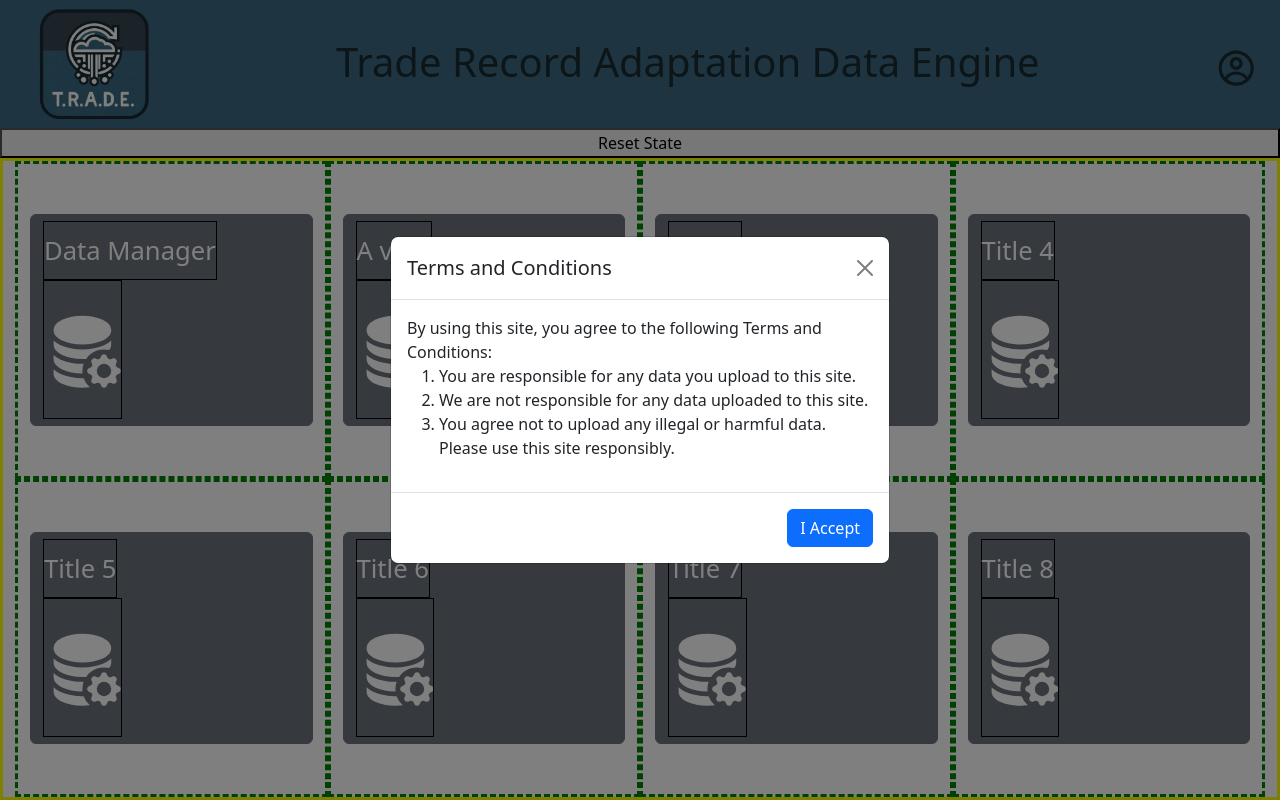
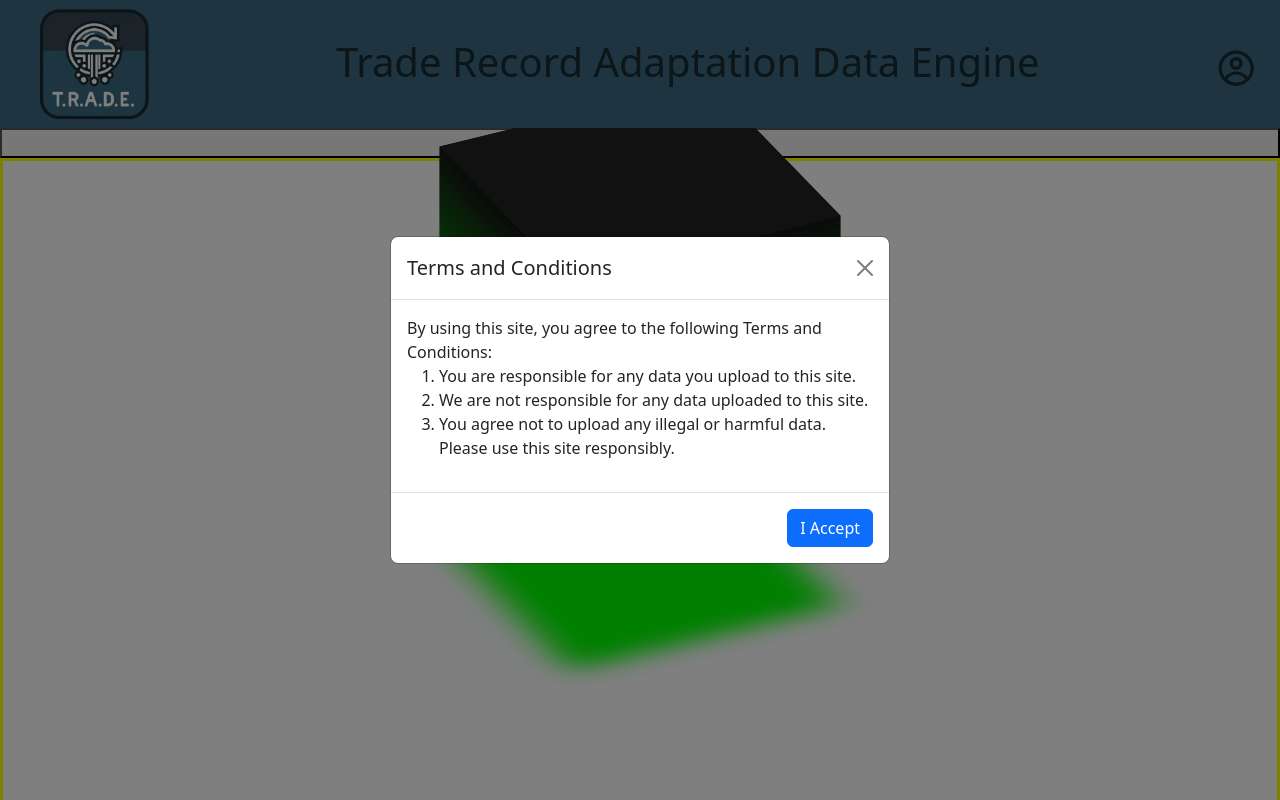
Before and after one commit to JOATZ/TRADE_App, a React (Create React App) app: page / in a window 1280 px wide. Shown: the top 800 px of the page. Built offline with nearby package versions, Linux system fonts and the light colour scheme.

Commit message:
playing with 3d rotating box

```diff
--- a/src/App.css
+++ b/src/App.css
@@ -27,6 +27,19 @@ body.dark-mode {
 body {
   background-color: var(--color-background);
 }
+/*rotating box */
+@keyframes animate
+{
+  0%
+  {
+    transform: rotateX(-30deg) rotateY(0deg)
+  }
+  100%
+  {
+    transform: rotateX(-30deg) rotateY(360deg)
+  }
+}
+
 /*_____________Home Page Layout and Buttons_______________________*/
 .home-page-container {
   display: flex;
--- a/src/components/HomePageTile.js
+++ b/src/components/HomePageTile.js
@@ -22,7 +22,7 @@ const tileStyles = {
         display: 'flex',
         justifyContent: 'center',
         alignItems: 'center',
-        fontSize: '2vmax'
+        fontSize: '3.5vmax'
     },
     icon: {
         border: 'solid black 1px',
--- /dev/null
+++ b/src/components/RotatingBox.js
@@ -0,0 +1,82 @@
+const Box = () => {
+    return (
+        <div style={cubeStyle.cube}>
+            <div style={cubeStyle.cubeTop} className='cubeTop'></div>
+            <div style={cubeStyle.cubeDiv}>
+                <span
+                    ref={(el) => el && el.style.setProperty('--i', '0')}
+                    style={cubeStyle.cubeDivSpan}
+                ></span>
+                <span
+                    ref={(el) => el && el.style.setProperty('--i', '1')}
+                    style={cubeStyle.cubeDivSpan}
+                ></span>
+                <span
+                    ref={(el) => el && el.style.setProperty('--i', '2')}
+                    style={cubeStyle.cubeDivSpan}
+                ></span>
+                <span
+                    ref={(el) => el && el.style.setProperty('--i', '3')}
+                    style={cubeStyle.cubeDivSpan}
+                ></span>
+            </div>
+            <div style={cubeStyle.cubeBottom} className='cubeBottom'></div>
+        </div>
+    )
+}
+const cubeStyle = {
+    '*': {
+        margin: '0',
+        padding: '0',
+        boxSizing: 'border-box',
+        background: 'black'
+    },
+    cube: {
+        position: 'relative',
+        width: '300px',
+        height: '300px',
+        transformStyle: 'preserve-3d',
+        transform: 'rotateX(-30deg)',
+        animation: 'animate 10s linear infinite'
+    },
+    cubeDiv: {
+        position: 'absolute',
+        top: '0',
+        left: '0',
+        width: '100%',
+        height: '100%',
+        transformStyle: 'preserve-3d'
+    },
+    cubeDivSpan: {
+        position: 'absolute',
+        top: '0',
+        left: '0',
+        width: '100%',
+        height: '100%',
+        background: 'linear-gradient(#151515,#00ec00)',
+        transform: 'rotateY(calc(90deg*var(--i))) translateZ(150px)'
+    },
+    cubeTop: {
+        position: 'absolute',
+        top: '0',
+        left: '0',
+        width: '300px',
+        height: '300px',
+        background: '#222',
+        transform: 'rotateX(90deg) translateZ(150px)'
+    },
+    cubeBottom: {
+        position: 'absolute',
+        top: '0',
+        left: '0',
+        width: '300px',
+        height: '300px',
+        background: '#0f0',
+        transform: 'rotateX(-90deg) translateZ(300px)',
+        filter: 'blur(20px)',
+        boxShadow:
+            '0 0 120px rgba(0,255,0,0.2) 0 0 200px rgba(0,255,0,0.4) 0 0 300px rgba(0,255,0,0.6) 0 0 400px rgba(0,255,0,0.8) 0 0 500px rgba(0,255,0,1)'
+    }
+}
+
+export default Box
--- a/src/pages/HomePage.js
+++ b/src/pages/HomePage.js
@@ -1,5 +1,6 @@
 import React from 'react'
 import HomePageTile from 'components/HomePageTile'
+import Box from 'components/RotatingBox'
 import { BsDatabaseFillGear } from 'react-icons/bs'
 import { NavLink } from 'react-router-dom'
 import { Container, Row } from 'reactstrap'
@@ -18,6 +19,8 @@ const pageLinks = [
 const HomePage = () => {
     return (
         <Container fluid className='home-page-container'>
+            <Box />
+
             <Row
                 style={{
                     width: '100%',
@@ -28,7 +31,7 @@ const HomePage = () => {
                 {pageLinks.map((page, index) => (
                     <NavLink
                         key={index}
-                        className='home-page__link col-6 col-sm-3'
+                        className='home-page__link col-6 col-xl-3'
                         to={page.to}
                     >
                         <HomePageTile title={page.title} icon={page.icon} />
```
